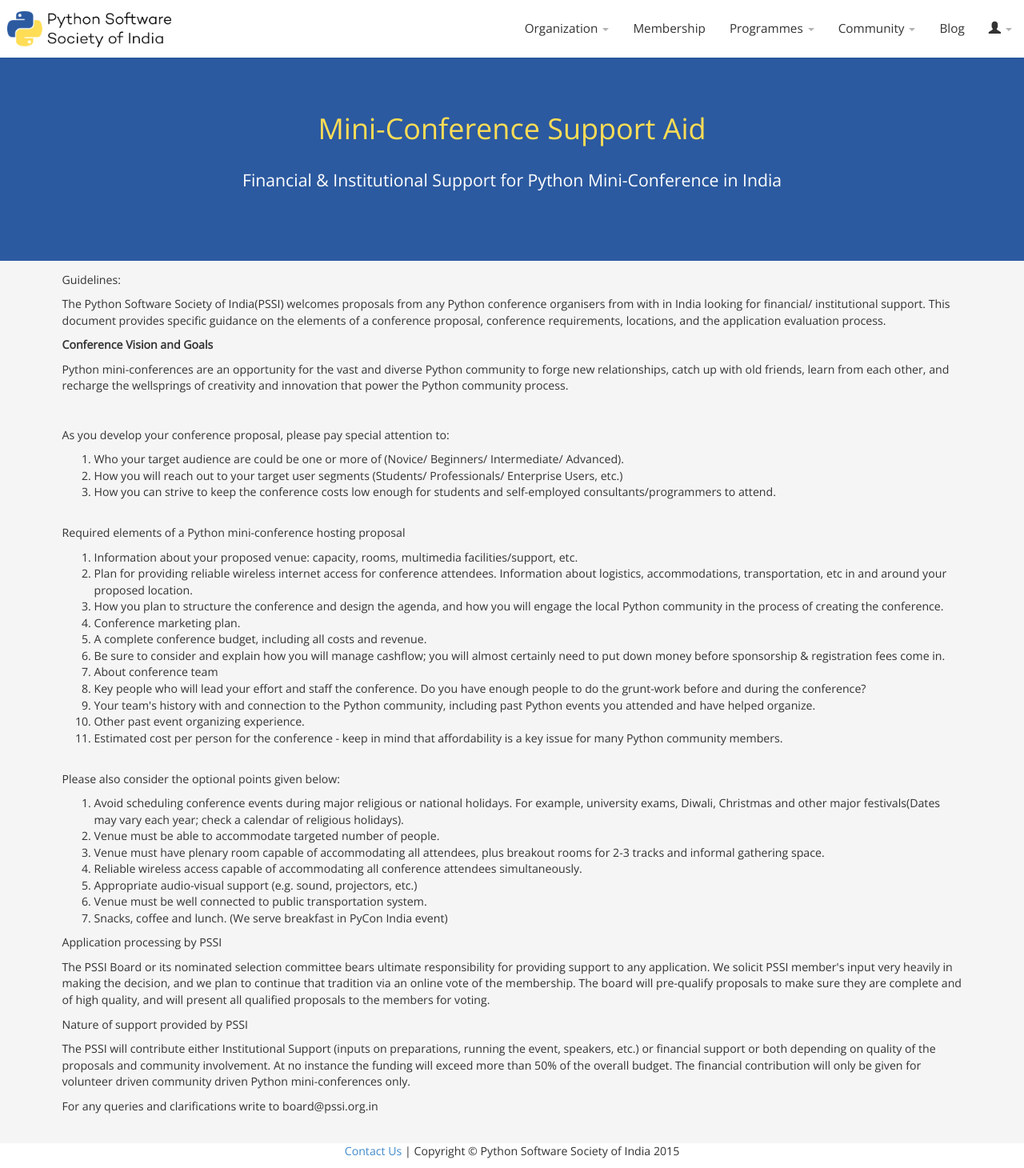
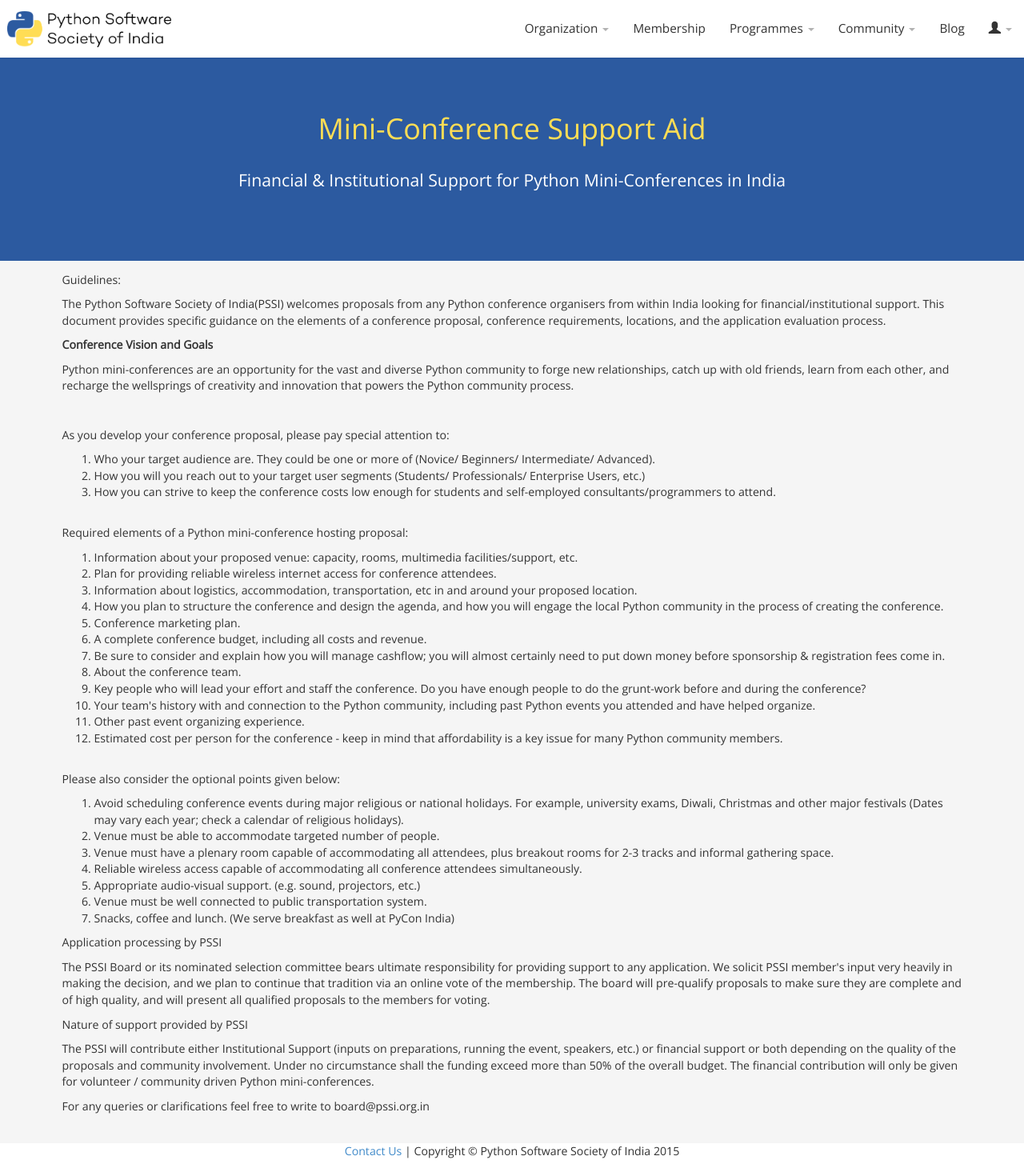
Before and after one commit to pythonindia/pssi.org.in, a Django app: page /miniconf/ in a window 1280 px wide. Shown: the whole page at 80% size. Run offline with Django 3.2, Linux system fonts and the light colour scheme; some libraries are stand-ins or nearby versions.

Commit message:
Edits the mini_conf page

```diff
--- a/templates/mini_conf.html
+++ b/templates/mini_conf.html
@@ -7,7 +7,7 @@
     <div class="absolute-center push-2">
         <div class="measure-block">
             <h1 class="yellow push-1q-bottom nospace-top">Mini-Conference Support Aid</h1>
-            <h2 class="white normal push-1q-bottom">Financial & Institutional Support for Python Mini-Conference in India</h2>
+            <h2 class="white normal push-1q-bottom">Financial & Institutional Support for Python Mini-Conferences in India</h2>
         </div>
     </div>
 </header>
@@ -17,46 +17,45 @@
 <section class="content">
 	<div class="push-4-bottom push-1-top">
  	<p>Guidelines:<p>
- 	<p>The Python Software Society of India(PSSI) welcomes proposals from any Python conference organisers from with in India looking for financial/ institutional support. This document provides specific guidance on the elements of a conference proposal, conference requirements, locations, and the application evaluation process.</p>
+ 	<p>The Python Software Society of India(PSSI) welcomes proposals from any Python conference organisers from within India looking for financial/institutional support. This document provides specific guidance on the elements of a conference proposal, conference requirements, locations, and the application evaluation process.</p>
 
 	<p><b>Conference Vision and Goals</b></p>
-	<p>Python mini-conferences are an opportunity for the vast and diverse Python community to forge new relationships, catch up with old friends, learn from each other, and recharge the wellsprings of creativity and innovation that power the Python community process. <p><br>
+	<p>Python mini-conferences are an opportunity for the vast and diverse Python community to forge new relationships, catch up with old friends, learn from each other, and recharge the wellsprings of creativity and innovation that powers the Python community process. <p><br>
 	<p>As you develop your conference proposal, please pay special attention to: </p>
 	<ol>
-		<li>Who your target audience are could be one or more of (Novice/ Beginners/ Intermediate/ Advanced).</i>
-		<li>How you will reach out to your target user 	segments (Students/ Professionals/ Enterprise Users, etc.) </li>
-		<li>How you can strive to keep the conference 	costs low enough for students and self-employed 	consultants/programmers to attend.</li>
+		<li>Who your target audience are. They could be one or more of (Novice/ Beginners/ Intermediate/ Advanced).</i>
+		<li>How you will you reach out to your target user segments (Students/ Professionals/ Enterprise Users, etc.) </li>
+		<li>How you can strive to keep the conference costs low enough for students and self-employed consultants/programmers to attend.</li>
 	</ol>
 	<br>
 
-	<p>Required elements of a Python mini-conference hosting proposal<p>
+	<p>Required elements of a Python mini-conference hosting proposal:<p>
 	<ol>
 		<li>Information about your proposed venue: capacity, rooms, multimedia facilities/support, etc.</li>
-		<li>Plan for providing reliable wireless internet 	access for conference attendees.
-		Information about logistics, accommodations, transportation, etc in and around your proposed location.</li>
-		<li>How you plan to structure the conference and design the agenda, and how you will engage the local Python 	community in the process of creating the conference.</li>
+		<li>Plan for providing reliable wireless internet access for conference attendees.
+		<li>Information about logistics, accommodation, transportation, etc in and around your proposed location.</li>
+		<li>How you plan to structure the conference and design the agenda, and how you will engage the local Python community in the process of creating the conference.</li>
 		<li>Conference marketing plan.</li>
 		<li>A complete conference budget, including all costs and revenue.</li>
 		<li>Be sure to consider and explain how you will manage cashflow; you will almost certainly need to put down money before sponsorship & registration fees come in.</li>
-		<li>About conference team</li>
+		<li>About the conference team.</li>
 		<li>Key people who will lead your effort and staff the conference. Do you have enough people to do the grunt-work before and during the conference?</li>
-		<li>Your team's history with and connection to 	the Python community, including past Python events you attended and have helped organize.</li>
+		<li>Your team's history with and connection to the Python community, including past Python events you attended and have helped organize.</li>
 		<li>Other past event organizing experience.</li>
 		<li>Estimated cost per person for the conference - keep in mind that affordability is a key issue for many Python community members.</li>
 	</ol>
 	<br>
 	<p>Please also consider the optional points given below:</p>
 	<ol>
-		<li>
-			Avoid scheduling conference events during major religious or national holidays. For example, university exams, Diwali, Christmas and other major festivals(Dates may vary each year; check a calendar of religious holidays).
+		<li>Avoid scheduling conference events during major religious or national holidays. For example, university exams, Diwali, Christmas and other major festivals (Dates may vary each year; check a calendar of religious holidays).
 		</li>
 		<li>Venue must be able to accommodate targeted number of people.</li>
-		<li>Venue must have plenary room capable of 	accommodating all attendees, plus breakout rooms for 2-3 tracks and informal gathering space.
+		<li>Venue must have a plenary room capable of accommodating all attendees, plus breakout rooms for 2-3 tracks and informal gathering space.
 		</li>
 		<li>Reliable wireless access capable of accommodating all conference attendees simultaneously.</li>
-		<li>Appropriate audio-visual support (e.g. sound, projectors, etc.)</li>
+		<li>Appropriate audio-visual support. (e.g. sound, projectors, etc.)</li>
 		<li>Venue must be well connected to public transportation system.</li>
-		<li>Snacks, coffee and lunch. (We serve breakfast in PyCon India event)</li>
+		<li>Snacks, coffee and lunch. (We serve breakfast as well at PyCon India)</li>
 	</ol>
 
 	<p>Application processing by PSSI</p>
@@ -64,8 +63,8 @@
 	<p>The PSSI Board or its nominated selection committee bears ultimate responsibility for providing support to any application. We solicit PSSI member's input very heavily in making the decision, and we plan to continue that tradition via an online vote of the membership. The board will pre-qualify proposals to make sure they are complete and of high quality, and will present all qualified proposals to the members for voting.</p>
 
 	<p>Nature of support provided by PSSI</p>
-	<p>The PSSI will contribute either Institutional Support (inputs on preparations, running the event, speakers, etc.) or financial support or both depending on quality of the proposals and community involvement. At no instance the funding will exceed more than 50% of the overall budget. The financial contribution will only be given for volunteer driven community driven Python mini-conferences only.</p>
-	<p>For any queries and clarifications write to board@pssi.org.in</p>
+	<p>The PSSI will contribute either Institutional Support (inputs on preparations, running the event, speakers, etc.) or financial support or both depending on the quality of the proposals and community involvement. Under no circumstance shall the funding exceed more than 50% of the overall budget. The financial contribution will only be given for volunteer / community driven Python mini-conferences.</p>
+	<p>For any queries or clarifications feel free to write to board@pssi.org.in</p>
 </div>
 </section>
 {% endblock %}
```
